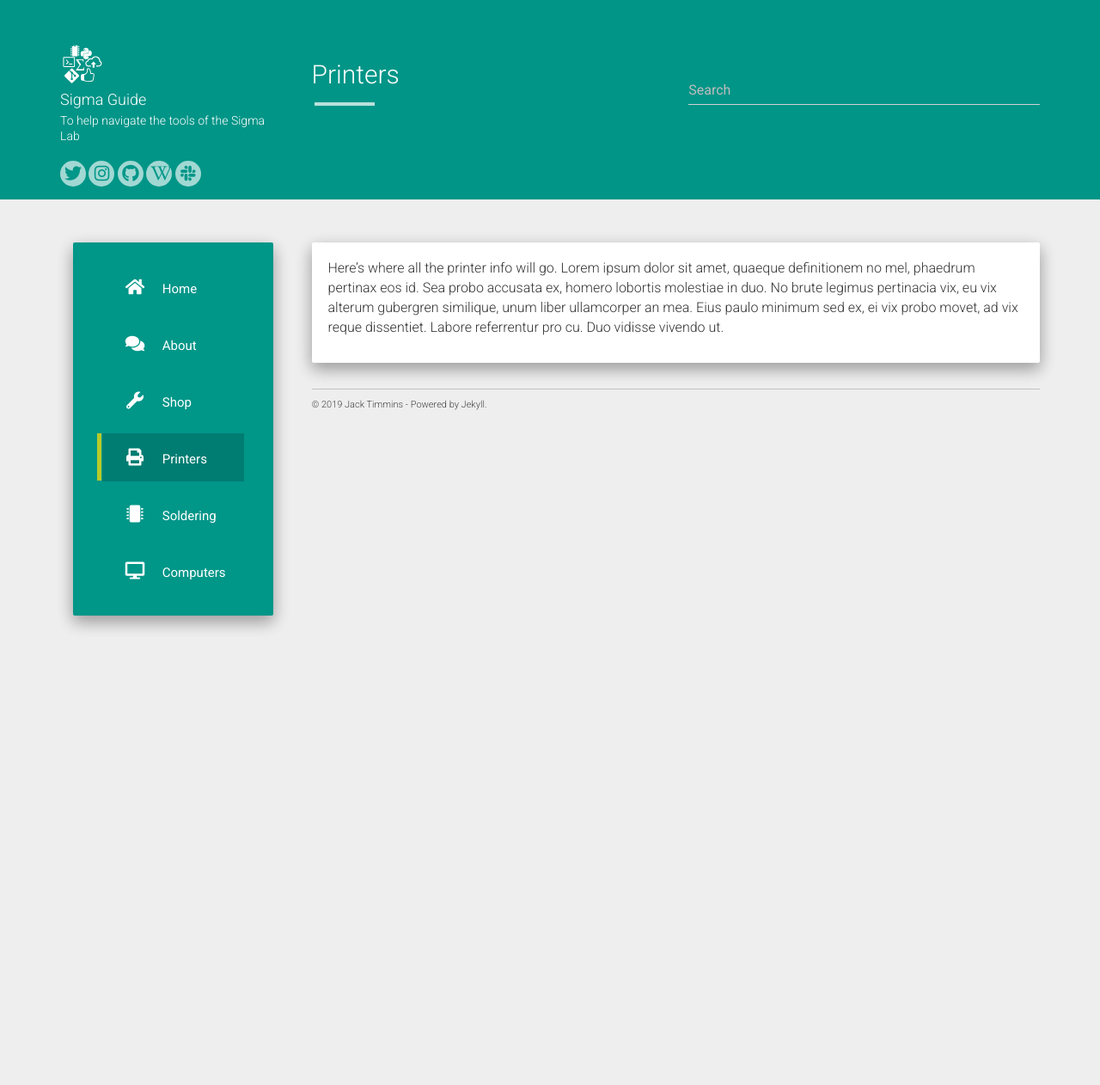
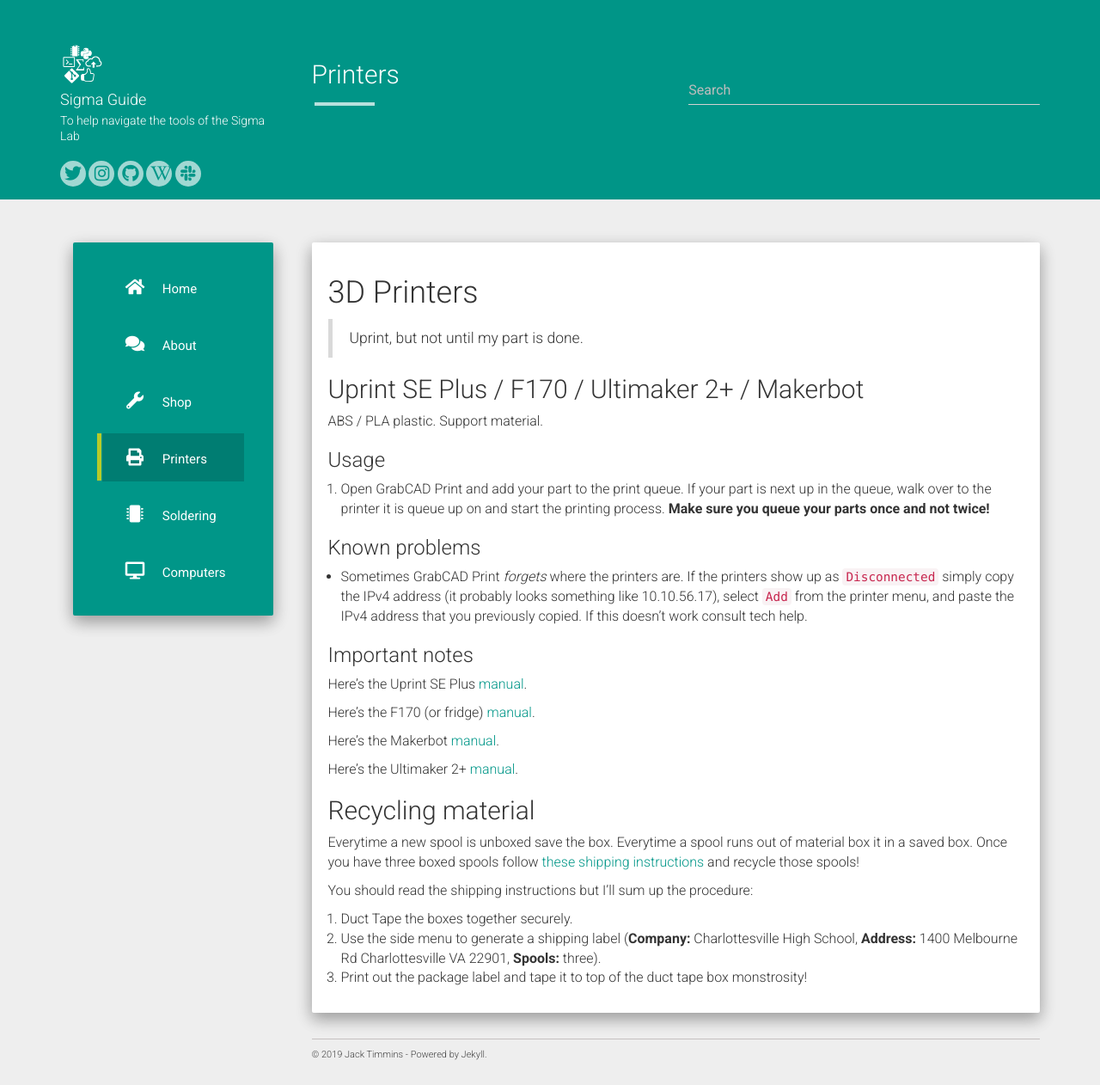
Before and after one commit to Tim-Jackins/sigma-guide, a Jekyll site: the page built from printers.md, in a window 1280 px wide. Shown: the whole page at 86% size. Built offline with Jekyll 4.4.1, drawn with Linux system fonts in a browser that asks for light colours; nearby versions of some CDN libraries; before the commit the page ends 900 px from its top, so only the background shows below that.

Commit message:
Added printing guides

```diff
--- a/printers.md
+++ b/printers.md
@@ -4,4 +4,39 @@ title: Printers
 permalink: /printers/
 ---
 
-Here's where all the printer info will go. Lorem ipsum dolor sit amet, quaeque definitionem no mel, phaedrum pertinax eos id. Sea probo accusata ex, homero lobortis molestiae in duo. No brute legimus pertinacia vix, eu vix alterum gubergren similique, unum liber ullamcorper an mea. Eius paulo minimum sed ex, ei vix probo movet, ad vix reque dissentiet. Labore referrentur pro cu. Duo vidisse vivendo ut.
+# 3D Printers
+
+> Uprint, but not until my part is done.
+
+## Uprint SE Plus / F170 / Ultimaker 2+ / Makerbot
+
+ABS / PLA plastic. Support material.
+
+### Usage
+
+1. Open GrabCAD Print and add your part to the print queue. If your part is next up in the queue, walk over to the printer it is queue up on and start the printing process. **Make sure you queue your parts once and not twice!**
+
+### Known problems
+
+* Sometimes GrabCAD Print *forgets* where the printers are. If the printers show up as `Disconnected` simply copy the IPv4 address (it probably looks something like 10.10.56.17), select `Add` from the printer menu, and paste the IPv4 address that you previously copied. If this doesn't work consult tech help.
+
+### Important notes
+
+Here's the Uprint SE Plus [manual](https://www.manualslib.com/products/Stratasys-Uprint-Se-Plus-5885331.html).
+
+Here's the F170 (or fridge) [manual](https://www.manualslib.com/products/Stratasys-F170-8893663.html).
+
+Here's the Makerbot [manual](http://download.makerbot.com/replicator/MB_Replicator_UserManual.pdf).
+
+Here's the Ultimaker 2+ [manual](https://ultimaker.com/en/resources/18767-unboxing).
+
+## Recycling material
+
+Everytime a new spool is unboxed save the box. Everytime a spool runs out of material box it in a saved box. Once you have three boxed spools follow [these shipping instructions](https://www.stratasys.com/recycling/recycling-instructions#51287761-ffb3-44de-b422-cf2aaa35887d) and recycle those spools!
+
+You should read the shipping instructions but I'll sum up the procedure:
+
+1. Duct Tape the boxes together securely.
+2. Use the side menu to generate a shipping label (**Company:** Charlottesville High School, **Address:** 1400 Melbourne Rd
+Charlottesville VA 22901, **Spools:** three).
+3. Print out the package label and tape it to top of the duct tape box monstrosity!
```
